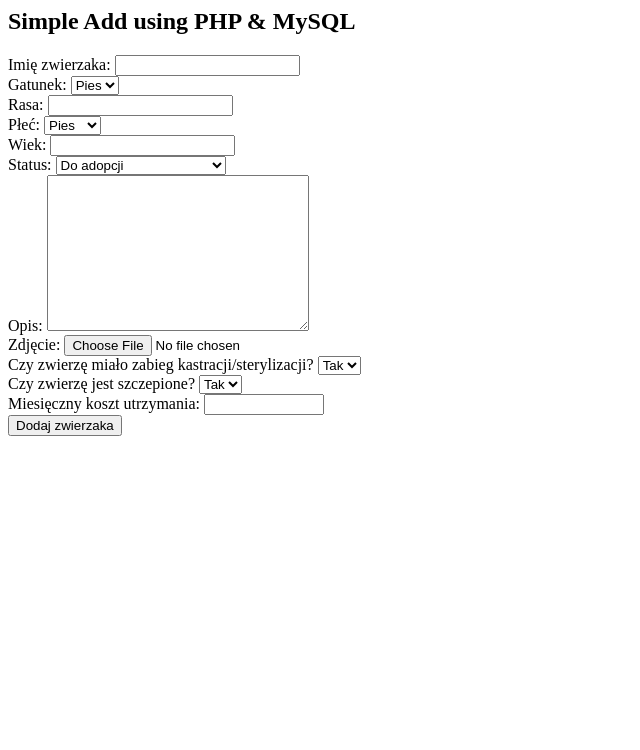
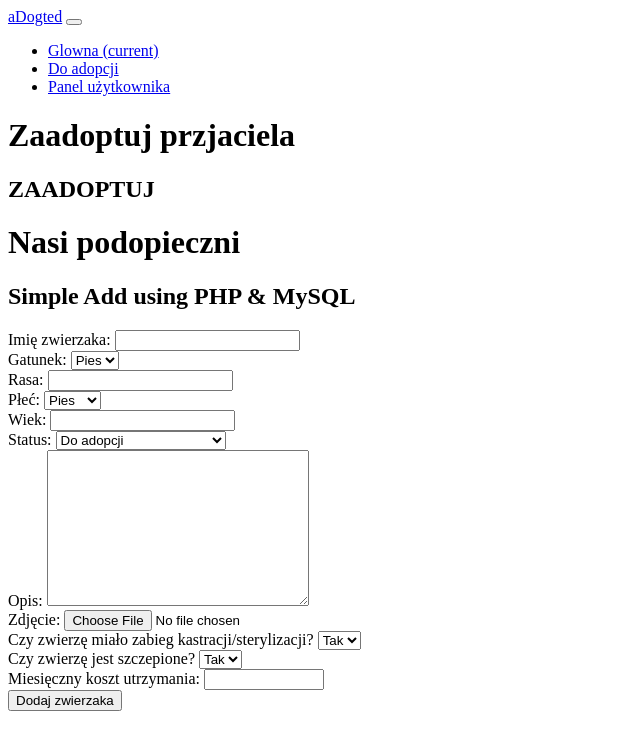
Before and after one commit to magdalenaslyk/schronisko, a PHP site: page /add_animal.php in a window 1280 px wide. Shown: the top 750 px of the page, without its empty margins (0-640 px from the left). Run offline with PHP 8.4, Linux system fonts and the light colour scheme.

Commit message:
Dodanie zakładek na podstronie Add_animal.php

```diff
--- a/add_animal.php
+++ b/add_animal.php
@@ -1,7 +1,46 @@
 <?php
 include "php/class/Animal.php";
 include "php/class/DBConnection.php";
+?>
+    <body>
+    <nav class="navbar navbar-expand-lg navbar-light bg-light">
+        <div class="container">
+            <a class="navbar-brand" href="#">aDogted</a>
+            <button class="navbar-toggler" type="button" data-toggle="collapse" data-target="#navbarText" aria-controls="navbarText" aria-expanded="false" aria-label="Toggle navigation">
+                <span class="navbar-toggler-icon"></span>
+            </button>
+            <div class="collapse navbar-collapse" id="navbarText">
+                <ul class="navbar-nav mr-auto">
+                    <li class="nav-item active">
+                        <a class="nav-link" href="/schronisko/glowna.php">Glowna <span class="sr-only">(current)</span></a>
+                    </li>
+                    <li class="nav-item">
+                        <a class="nav-link" href="/schronisko/adoption.php">Do adopcji</a>
+                    </li>
+                    <li class="nav-item">
+                        <a class="nav-link" href="/schronisko/login.php">Panel użytkownika</a>
+                    </li>
+                </ul>
+            </div>
+        </div>
+    </nav>
+    <div class="container-fluid hero-container">
+        <div class="row">
+            <div class="col-lg-12 text-center">
+                <h1 class="text-light display-1">Zaadoptuj przjaciela</h1>
+            </div>
+        </div>
+    </div>
+<div class="container-fluid animals pt-5 px-5">
+    <div class="row">
+        <div class="col-lg-12 text-center">
+            <h2>ZAADOPTUJ</h2>
+            <h1>Nasi podopieczni</h1>
+        </div>
+    </div>
+    <div class="row">
 
+<?php
 $animal = new Animal();
 
 //if ($user->getSession()===TRUE) {
@@ -137,3 +176,10 @@
 <?php
 //include('templates/footer.php');
 ?>
+    </div>
+    <div class="col-lg-4"></div>
+    <div class="col-lg-4"></div>
+</div>
+    </div>
+    </body>
+</html>
```
